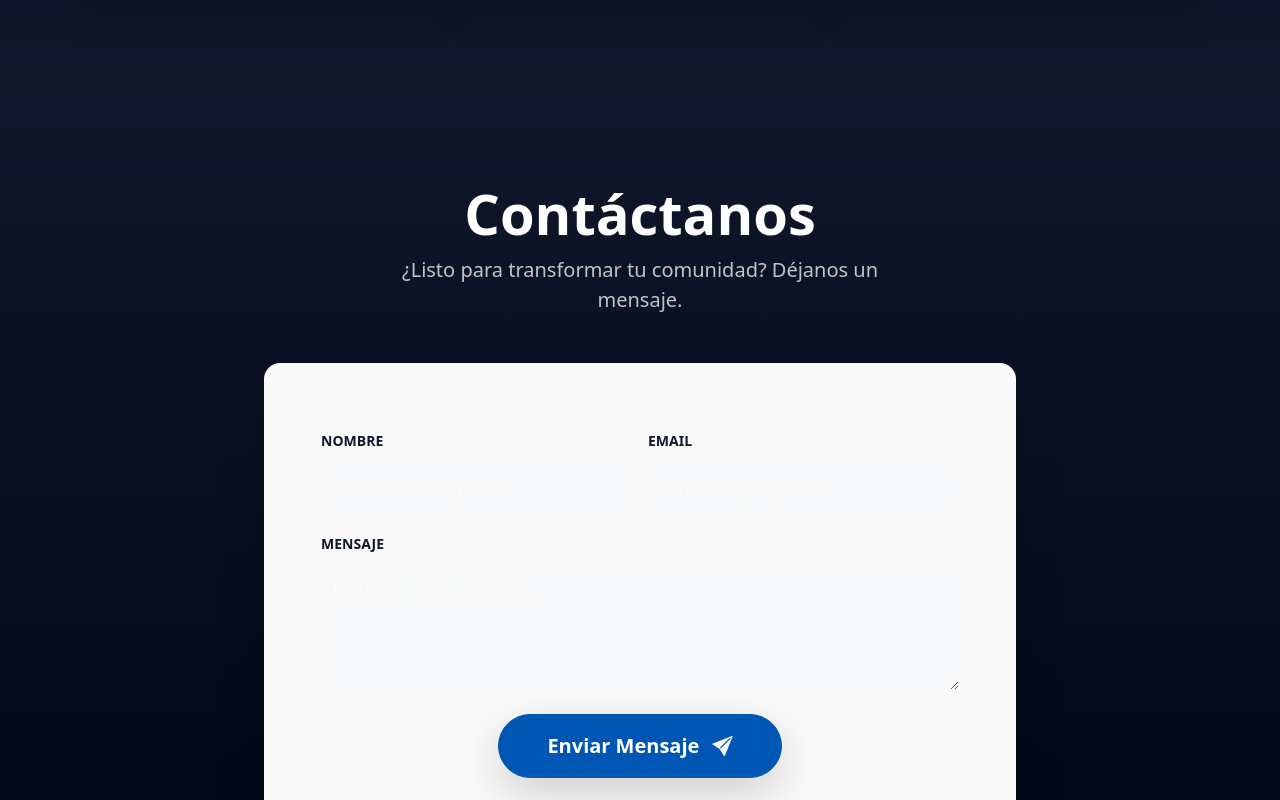
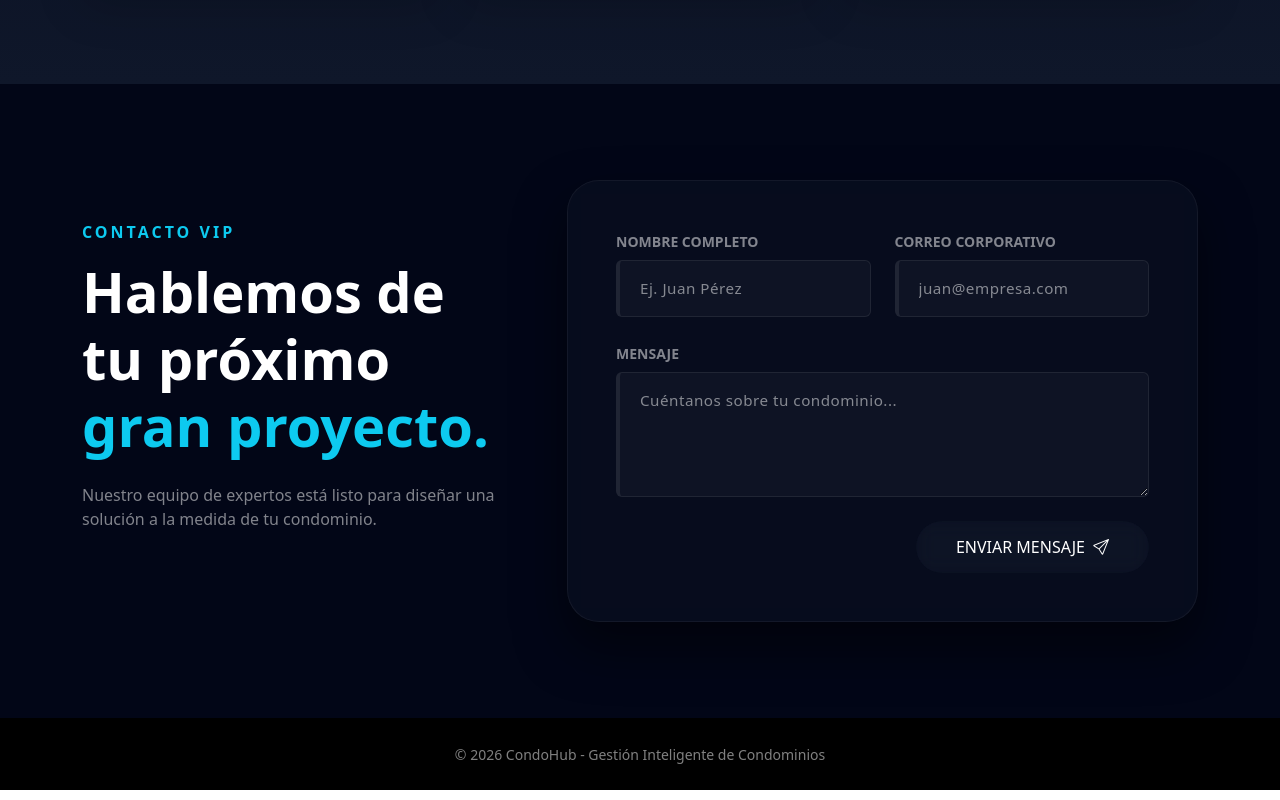
Before and after one commit to JuanVictorFY/Pagina-Principal-Condominio, a React (Vite) app in the folder PaginaPrincipal/: page / in a window 1280 px wide. Shown: the part 1580-2380 px from the top of the page. Built offline with nearby package versions, Linux system fonts and the light colour scheme.

Commit message:
feat: mejorar contraste de formulario y botones de contacto

```diff
--- a/PaginaPrincipal/src/components/Contact.jsx
+++ b/PaginaPrincipal/src/components/Contact.jsx
@@ -1,82 +1,86 @@
 import { useState } from 'react';
 
 const Contact = () => {
-  // Estado opcional para manejar el hover del botón si deseas efectos JS
-  const [isHovered, setIsHovered] = useState(false);
+  const [focusedField, setFocusedField] = useState(null);
+
+  const inputStyle = (fieldName) => ({
+    backgroundColor: 'rgba(255, 255, 255, 0.03)',
+    border: '1px solid rgba(255, 255, 255, 0.1)',
+    borderLeft: focusedField === fieldName
+      ? '4px solid #00d4ff'
+      : '4px solid rgba(255, 255, 255, 0.1)',
+    color: 'white',
+    transition: 'all 0.4s ease',
+    padding: '16px 20px',
+    fontSize: '0.95rem'
+  });
 
   return (
-    <section id="contacto" className="py-5" style={{
-      // Degradado que continúa la estética de la sección de Planes
-      background: 'linear-gradient(180deg, #0f172a 0%, #020617 100%)',
-      color: 'white'
-    }}>
+    <section id="contacto" className="py-5" style={{ background: '#020617' }}>
       <div className="container py-5">
-        <div className="row justify-content-center">
-          {/* Encabezado de la sección */}
-          <div className="col-md-6 text-center mb-5" data-aos="fade-up">
-            <h2 className="display-4 fw-bold">Contáctanos</h2>
-            <p className="opacity-75 fs-5">¿Listo para transformar tu comunidad? Déjanos un mensaje.</p>
+        <div className="row g-5 align-items-center">
+
+          <div className="col-lg-5 text-start" data-aos="fade-right">
+            <h6 className="text-info fw-bold tracking-widest mb-3" style={{ letterSpacing: '3px' }}>CONTACTO VIP</h6>
+            <h2 className="display-4 fw-bold text-white mb-4">Hablemos de tu próximo <span className="text-info">gran proyecto.</span></h2>
+            <p className="text-white-50 mb-5">
+              Nuestro equipo de expertos está listo para diseñar una solución a la medida de tu condominio.
+            </p>
           </div>
 
-          {/* Formulario */}
-          <div className="col-md-8" data-aos="zoom-in">
-            <form
-              className="row g-3 p-4 p-md-5 rounded-4 shadow-lg"
-              style={{
-                // Fondo blanco con ligera transparencia para un toque moderno
-                backgroundColor: 'rgba(255, 255, 255, 0.98)',
-                color: '#0f172a',
-                border: '1px solid rgba(255, 255, 255, 0.1)'
-              }}
-            >
-              <div className="col-md-6">
-                <label className="form-label fw-bold small text-uppercase">Nombre</label>
+          <div className="col-lg-7" data-aos="fade-left">
+            <div className="p-4 p-md-5 rounded-5" style={{
+              background: 'rgba(15, 23, 42, 0.4)',
+              backdropFilter: 'blur(20px)',
+              border: '1px solid rgba(255, 255, 255, 0.05)',
+              boxShadow: '0 25px 50px rgba(0, 0, 0, 0.5)'
+            }}>
+              <form className="row g-4">
+                <div className="col-md-6 text-start">
+                  <label className="text-white-50 small fw-bold mb-2 text-uppercase">Nombre Completo</label>
                   <input
                     type="text"
-                  className="form-control border-0 bg-light py-3 rounded-3"
-                  placeholder="Tu nombre completo"
-                  style={{ borderBottom: '2px solid #e2e8f0 !important' }}
+                    className="form-control text-white shadow-none"
+                    placeholder="Ej. Juan Pérez"
+                    style={inputStyle('nombre')}
+                    onFocus={() => setFocusedField('nombre')}
+                    onBlur={() => setFocusedField(null)}
                   />
                 </div>
-
-              <div className="col-md-6">
-                <label className="form-label fw-bold small text-uppercase">Email</label>
+                <div className="col-md-6 text-start">
+                  <label className="text-white-50 small fw-bold mb-2 text-uppercase">Correo Corporativo</label>
                   <input
                     type="email"
-                  className="form-control border-0 bg-light py-3 rounded-3"
-                  placeholder="correo@ejemplo.com"
+                    className="form-control text-white shadow-none"
+                    placeholder="juan@empresa.com"
+                    style={inputStyle('email')}
+                    onFocus={() => setFocusedField('email')}
+                    onBlur={() => setFocusedField(null)}
                   />
                 </div>
-
-              <div className="col-12">
-                <label className="form-label fw-bold small text-uppercase">Mensaje</label>
+                <div className="col-12 text-start">
+                  <label className="text-white-50 small fw-bold mb-2 text-uppercase">Mensaje</label>
                   <textarea
-                  className="form-control border-0 bg-light py-3 rounded-3"
+                    className="form-control text-white shadow-none"
                     rows="4"
-                  placeholder="Escribe tu consulta aquí..."
+                    placeholder="Cuéntanos sobre tu condominio..."
+                    style={inputStyle('mensaje')}
+                    onFocus={() => setFocusedField('mensaje')}
+                    onBlur={() => setFocusedField(null)}
                   ></textarea>
                 </div>
 
-              <div className="col-12 text-center mt-4">
-                <button
-                  type="submit"
-                  className="btn btn-primary btn-lg px-5 py-3 rounded-pill fw-bold shadow-lg"
-                  onMouseEnter={() => setIsHovered(true)}
-                  onMouseLeave={() => setIsHovered(false)}
-                  style={{
-                    // Azul corporativo que definimos en el CSS
-                    backgroundColor: '#0056b3',
-                    borderColor: '#0056b3',
-                    transition: 'all 0.3s cubic-bezier(0.175, 0.885, 0.32, 1.275)',
-                    transform: isHovered ? 'scale(1.05) translateY(-3px)' : 'scale(1)',
-                    boxShadow: isHovered ? '0 10px 20px rgba(0, 86, 179, 0.3)' : '0 4px 6px rgba(0,0,0,0.1)'
-                  }}
-                >
-                  Enviar Mensaje <i className="bi bi-send-fill ms-2"></i>
+                {/* BOTÓN SOFISTICADO ACTUALIZADO */}
+                <div className="col-12 text-end mt-4">
+                  <button type="submit" className="btn-elite-minimal border-0 shadow-none">
+                    ENVIAR MENSAJE
+                    <i className="bi bi-send ms-2"></i>
                   </button>
                 </div>
               </form>
             </div>
+          </div>
+
         </div>
       </div>
     </section>
```
Lines whose indentation alone changed are shown as unchanged.
